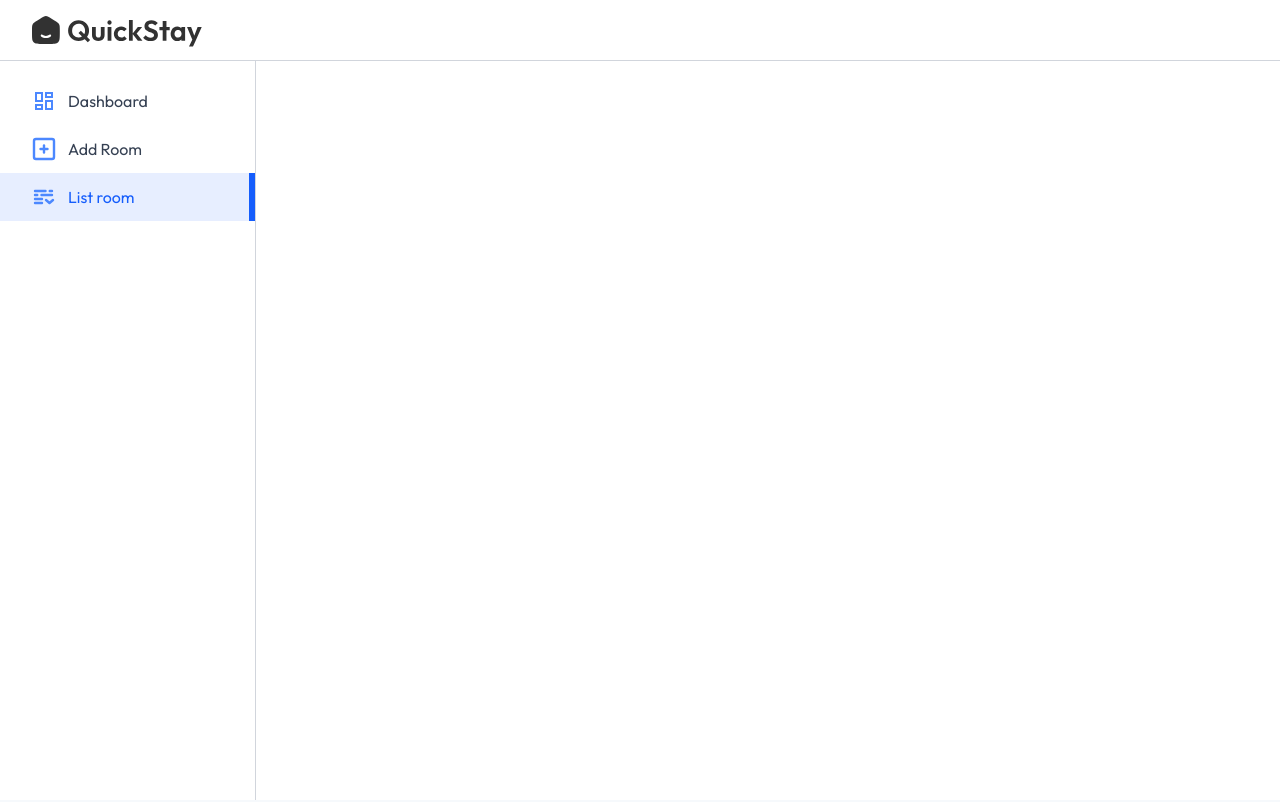
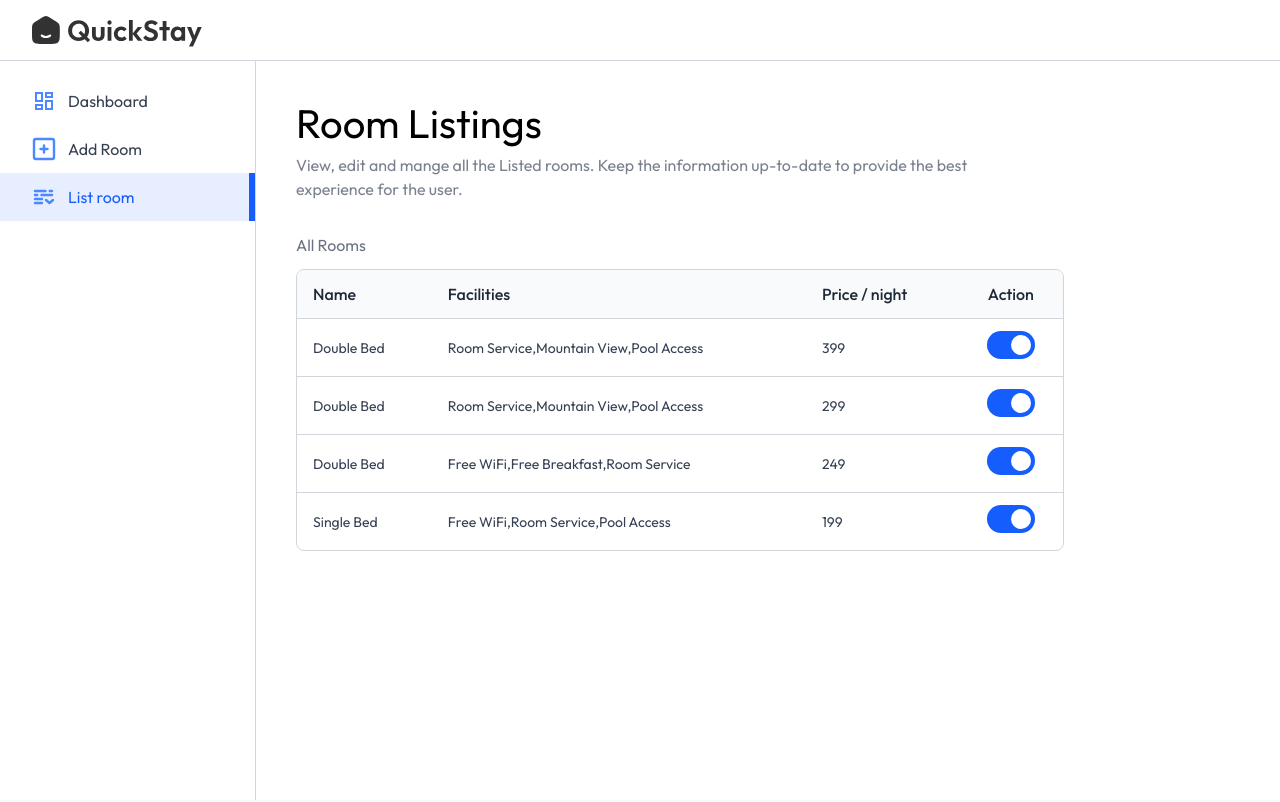
Before and after one commit to JUDHI3134/hotel-booking, a React (Vite) app in the folder client/: page /owner/list-room in a window 1280 px wide. Shown: the top 802 px of the page. Built offline with nearby package versions, Linux system fonts and the light colour scheme; a web font is replaced by a local one.

Commit message:
create hotel list page ui

```diff
--- a/client/src/pages/hotelOwner/ListRoom.jsx
+++ b/client/src/pages/hotelOwner/ListRoom.jsx
@@ -1,9 +1,50 @@
-import React from 'react'
+import React, { useState } from 'react'
+import { roomsDummyData } from '../../assets/assets'
+import Title from '../../components/Title'
 
 const ListRoom = () => {
+
+    const [rooms, setRooms] = useState(roomsDummyData)
+
   return (
     <div>
+          <Title align='left' font='outfit' title='Room Listings' subTitle='View, edit and mange all the Listed rooms. Keep the information up-to-date to provide the best experience for the user.' />
+          <p className='text-gray-500 mt-8'>All Rooms</p>
 
+          <div className='w-full max-w-3xl text-left border border-gray-300 rounded-lg max-h-80 overflow-y-scroll mt-3'>
+
+            <table className='w-full'>
+            <thead className='bg-gray-50'>
+                      <tr>
+                          <th className='px-4 text-gray-800 font-medium py-3'>Name</th>
+                          <th className='px-4 text-gray-800 font-medium py-3 max-sm:hidden'>Facilities</th>
+                          <th className='px-4 text-gray-800 font-medium py-3'>Price / night</th>
+                          <th className='px-4 text-gray-800 font-medium py-3 text-center'>Action</th>
+                      </tr>
+                  </thead>
+
+            <tbody className='text-sm'>
+               {rooms.map((item, index) => (
+                <tr key={index}>
+                  <td className='px-4 py-3 text-gray-700 border-t border-gray-300'>{ item.roomType}</td>
+                  <td className='px-4 py-3 text-gray-700 border-t border-gray-300 max-sm:hidden'>{ item.amenities.join(',')}</td>
+                       <td className='px-4 py-3 text-gray-700 border-t border-gray-300'>{item.pricePerNight}</td>
+
+                       <td className='px-4 py-3 text-red-500 border-t border-gray-300 text-center'>
+                           <label className='relative inline-flex items-center cursor-pointer gap-3 text-gray-900'>
+                               <input type="checkbox" className='sr-only peer' checked={item.isAvailable} />
+                               <div className='w-12 h-7 bg-slate-300 rounded-full peer peer-checked:bg-blue-600 transition-colors duration-200'></div>
+                               <span className='dot absolute top-1 left-1 w-5 h-5 bg-white rounded-full transition-transform duration-200 ease-in-out peer-checked:translate-x-5'></span>
+                           </label>
+                       </td>
+
+                </tr>
+                      ))}
+                  </tbody>
+
+          </table>
+
+          </div>
     </div>
   )
 }
```
